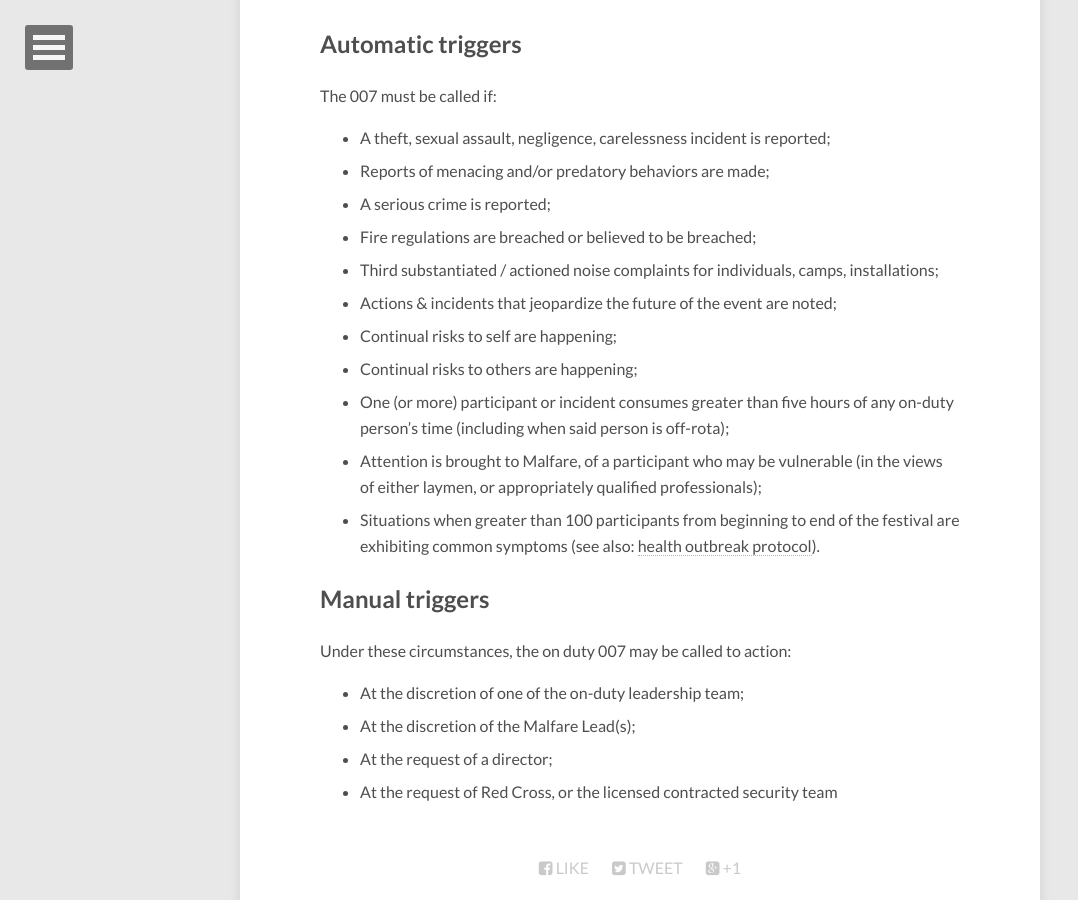
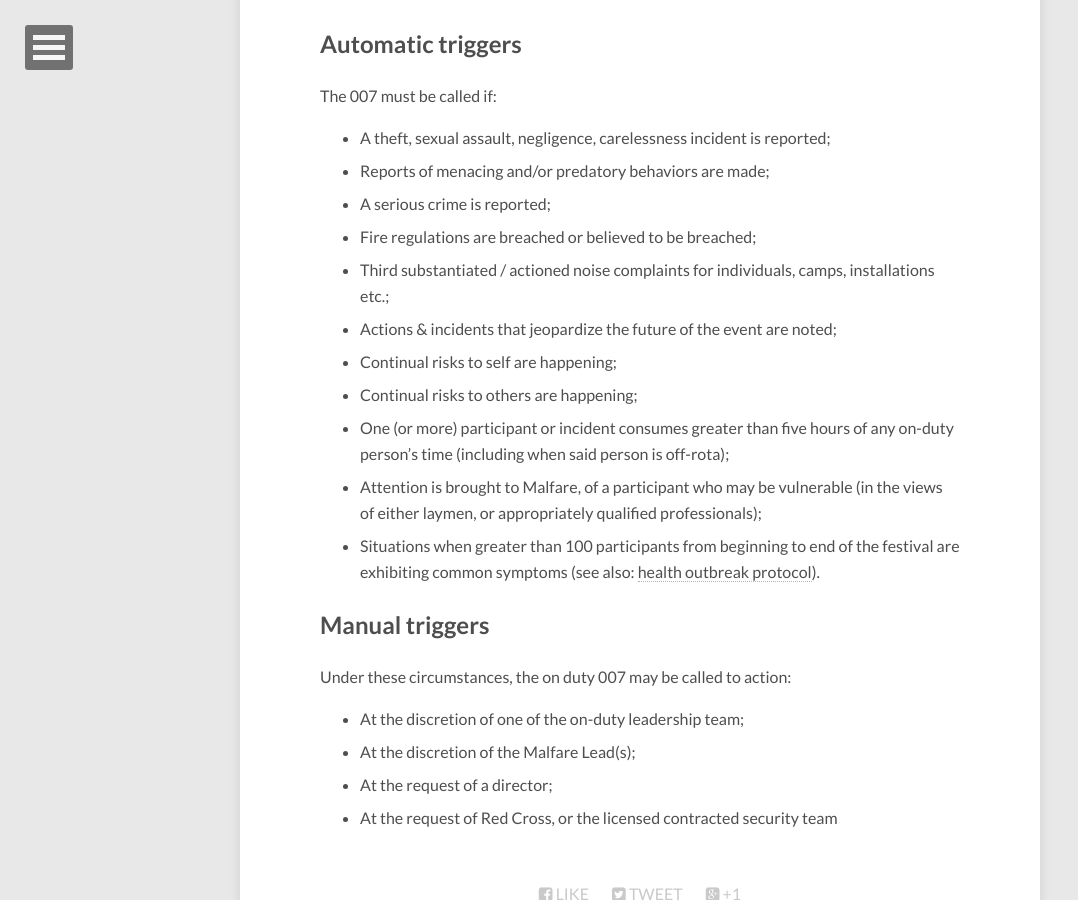
Before and after one commit to goingnowhere/malfare-protocols, a Jekyll site: the page built from protocols/en/007/index.md, in a window 1280 px wide and 900 px high, scrolled down 2217 px. Shown: the whole window, without its empty margins (0-1078 px from the left). Built offline with Jekyll 4.4.1, drawn with Linux system fonts in a browser that asks for light colours; nearby versions of some CDN libraries; comment, search, counter and statistics services are not loaded.

Commit message:
add "etc."

```diff
--- a/protocols/en/007/index.md
+++ b/protocols/en/007/index.md
@@ -80,7 +80,7 @@ The 007 must be called if:
  * Reports of menacing and/or predatory behaviors are made;
  * A serious crime is reported;
  * Fire regulations are breached or believed to be breached;
- * Third substantiated / actioned noise complaints for individuals, camps, installations;
+ * Third substantiated / actioned noise complaints for individuals, camps, installations etc.;
  * Actions & incidents that jeopardize the future of the event are noted;
  * Continual risks to self are happening;
  * Continual risks to others are happening;
```
